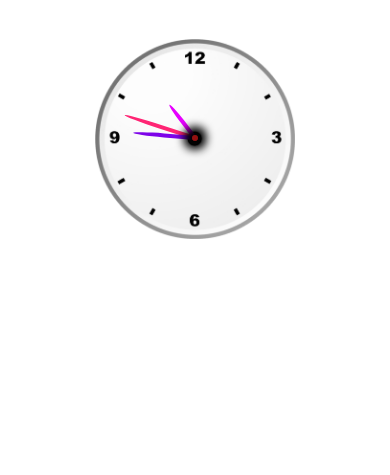
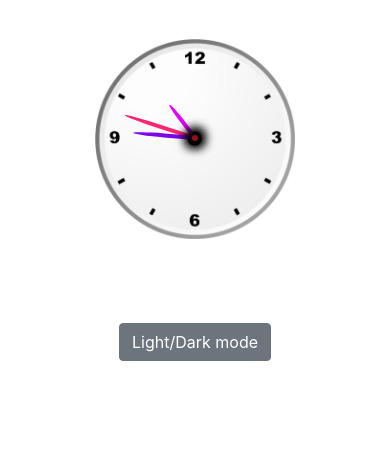
Before and after one commit to prabhat7k/World-Clock, a plain HTML site: page index.html in a window 390 px wide. Shown: the part 369-844 px from the top of the page. Drawn offline with nearby package versions, Linux system fonts and the light colour scheme.

Commit message:
corrected responsiveness of website.

```diff
--- a/style.css
+++ b/style.css
@@ -174,4 +174,8 @@ a {
         height: 200px;
         width: 200px;
     }
+     .footer {
+        position: relative;
+        margin-top: 10vh;
+    }
  }
```
